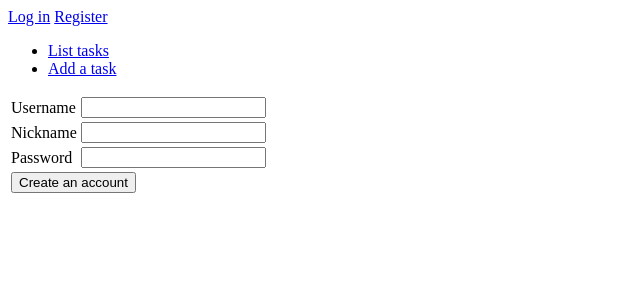
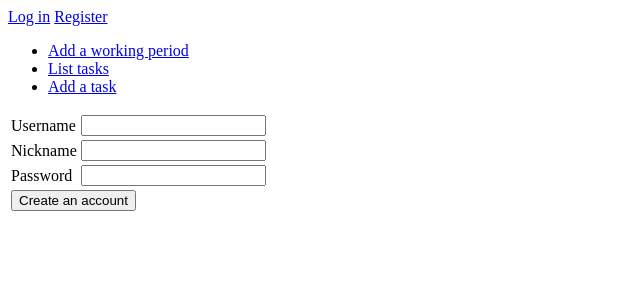
Before and after one commit to sofivanhanen/task-tracker, a Flask app: page /auth/register in a window 1280 px wide. Shown: the top 300 px of the page, without its empty margins (0-640 px from the left). Run offline with Flask 2, Linux system fonts and the light colour scheme.

Commit message:
Add link to new working period to layout.html

```diff
--- a/application/templates/layout.html
+++ b/application/templates/layout.html
@@ -16,6 +16,7 @@
   <a href="{{ url_for('auth_register' )}}">Register</a>{% endif %}
 
   <ul>
+    <li><a href="{{ url_for('working_periods_new') }}">Add a working period</a></li>
     <li><a href="{{ url_for('tasks_index') }}">List tasks</a></li>
     <li><a href="{{ url_for('tasks_form') }}">Add a task</a></li>
   </ul>
```
